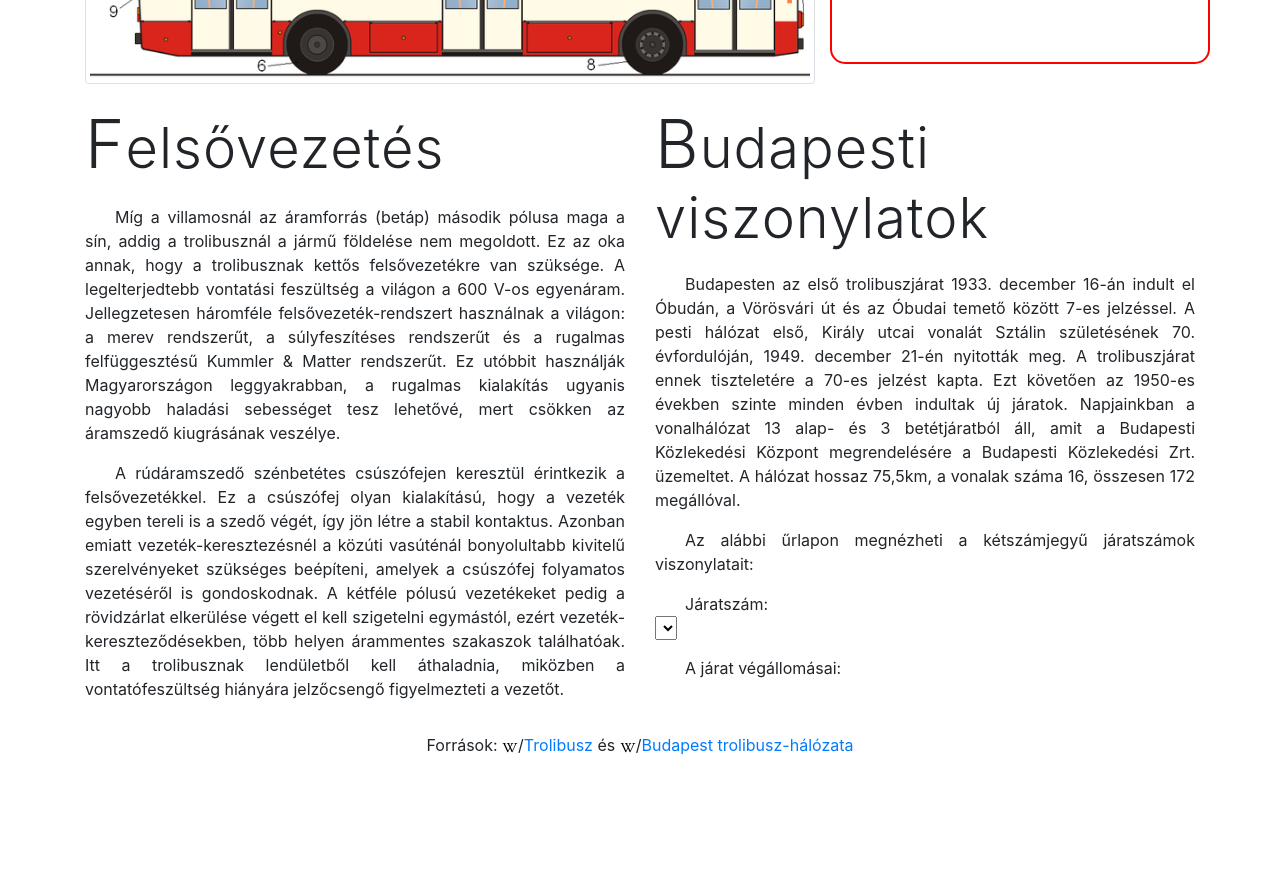
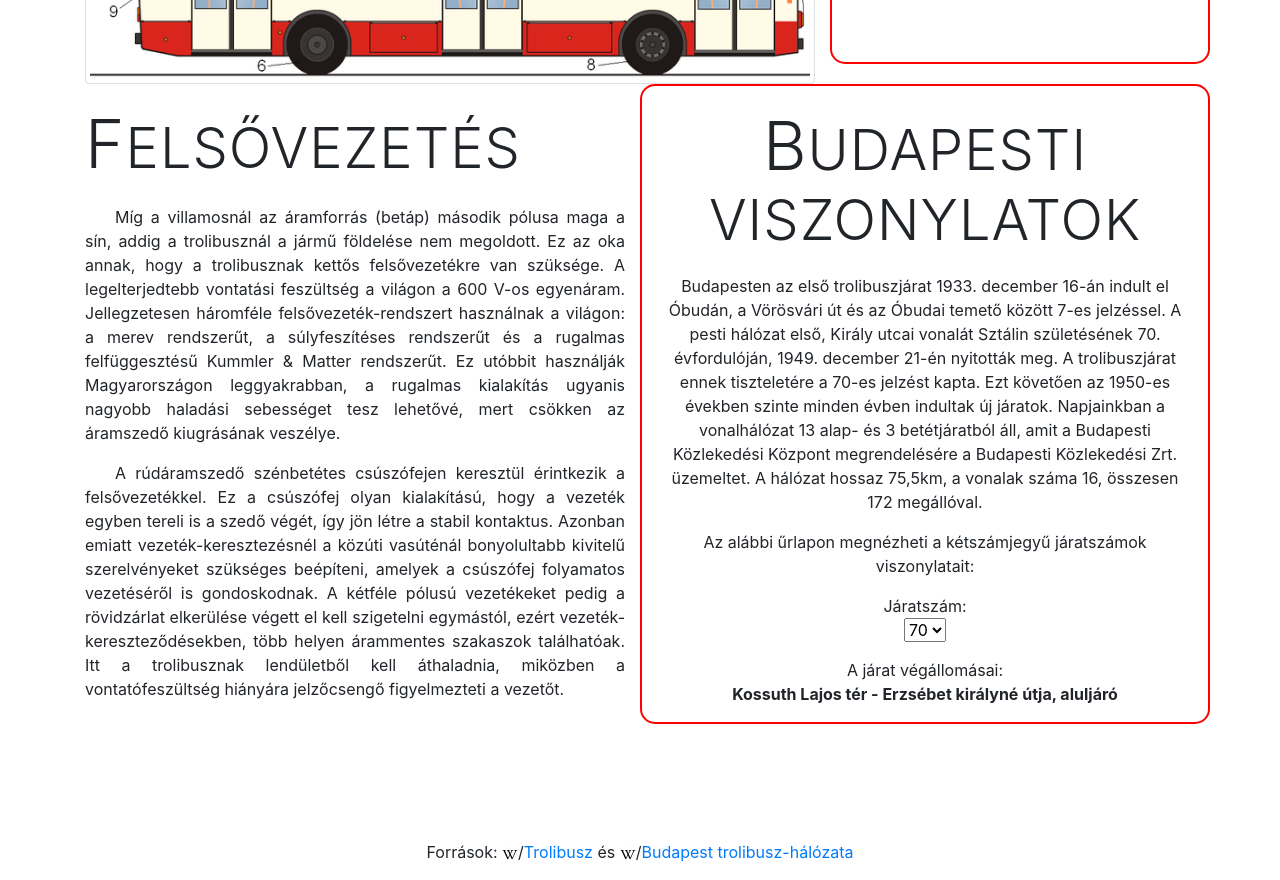
Before and after one commit to bauera0/aginfo, a plain HTML site: page 2021_maj_web/troli.html in a window 1280 px wide. Shown: the part 1597-2477 px from the top of the page. Before the commit the page ends 2370 px from the top, so only its background shows below. Drawn offline with Linux system fonts and the light colour scheme.

Commit message:
Add files via upload

```diff
--- a/2021_maj_web/troli.css
+++ b/2021_maj_web/troli.css
@@ -1,4 +1,5 @@
 h2{
+  text-transform: uppercase;
   letter-spacing: 1px;
   margin-top: 20px;
   margin-bottom: 20px;
@@ -16,7 +17,7 @@ p{
 
 #def{
   font-style: italic;
-  text-align: center;
+  text-align: justify;
 }
 
 #jaratviszonylatok{
@@ -55,4 +56,10 @@ p{
   cursor: pointer;
   padding: 10px;
   border-radius: 10px;
+
   }
+
+  #felGomb:hover
+  {
+    background-color: #555;
+  }
--- a/2021_maj_web/troli.html
+++ b/2021_maj_web/troli.html
@@ -139,14 +139,14 @@
       <p>Míg a villamosnál az áramforrás (betáp) második pólusa maga a sín, addig a trolibusznál a jármű földelése nem megoldott. Ez az oka annak, hogy a trolibusznak kettős felsővezetékre van szüksége. A legelterjedtebb vontatási feszültség a világon a 600 V-os egyenáram. Jellegzetesen háromféle felsővezeték-rendszert használnak a világon: a merev rendszerűt, a súlyfeszítéses rendszerűt és a rugalmas felfüggesztésű Kummler & Matter rendszerűt. Ez utóbbit használják Magyarországon leggyakrabban, a rugalmas kialakítás ugyanis nagyobb haladási sebességet tesz lehetővé, mert csökken az áramszedő kiugrásának veszélye.</p>
       <p>A rúdáramszedő szénbetétes csúszófejen keresztül érintkezik a felsővezetékkel. Ez a csúszófej olyan kialakítású, hogy a vezeték egyben tereli is a szedő végét, így jön létre a stabil kontaktus. Azonban emiatt vezeték-keresztezésnél a közúti vasúténál bonyolultabb kivitelű szerelvényeket szükséges beépíteni, amelyek a csúszófej folyamatos vezetéséről is gondoskodnak. A kétféle pólusú vezetékeket pedig a rövidzárlat elkerülése végett el kell szigetelni egymástól, ezért vezeték-kereszteződésekben, több helyen árammentes szakaszok találhatóak. Itt a trolibusznak lendületből kell áthaladnia, miközben a vontatófeszültség hiányára jelzőcsengő figyelmezteti a vezetőt.</p>
     </div>
-    <div class="col-lg-6" id="viszonylatok">
+    <div class="col-lg-6" id="jaratviszonylatok">
       <h2 class="display-4">Budapesti viszonylatok</h2>
       <p>Budapesten az első trolibuszjárat 1933. december 16-án indult el Óbudán, a Vörösvári út és az Óbudai temető között 7-es jelzéssel. A pesti hálózat első, Király utcai vonalát Sztálin születésének 70. évfordulóján, 1949. december 21-én nyitották meg. A trolibuszjárat ennek tiszteletére a 70-es jelzést kapta. Ezt követően az 1950-es években szinte minden évben indultak új járatok. Napjainkban a vonalhálózat 13 alap- és 3 betétjáratból áll, amit a Budapesti Közlekedési Központ megrendelésére a Budapesti Közlekedési Zrt. üzemeltet. A hálózat hossaz 75,5km, a vonalak száma 16, összesen 172 megállóval.</p>
       <p>Az alábbi űrlapon megnézheti a kétszámjegyű járatszámok viszonylatait:</p>
       <form method="post">
       <p>Járatszám:
       <br>
-      <select onclick="vegallomasKiiras(this.value)">
+      <select id="jaratSzam" onchange="vegallomasKiiras(this.value)">
       <script>
         vegallomasNevek.forEach(jaratKiiras);
       </script>
--- a/2021_maj_web/troli.js
+++ b/2021_maj_web/troli.js
@@ -12,6 +12,8 @@ vegallomasNevek["79"] = "Keleti pályaudvar - Kárpát utca";
 vegallomasNevek["80"] = "Keleti pályaudvar - Örs vezér tere";
 vegallomasNevek["81"] = "Örs vezér tere - Fischer István utca";
 vegallomasNevek["82"] = "Uzsoki Utcai Kórház - Örs vezér tere";
+vegallomasNevek["83"] = "Fővám tér - Orczy tér";
+
 
 function jaratKiiras(elem, index){
 	var ujElem = document.createElement("option");
@@ -21,7 +23,7 @@ function jaratKiiras(elem, index){
 }
 
 function vegallomasKiiras(jarat){
-    document.getElementById("valasz").innerHTML=vegallomasNevek[jarat];
+    document.getElementById("vegallomasok").innerHTML=vegallomasNevek[jarat];
 }
 
 function fel() {
```
